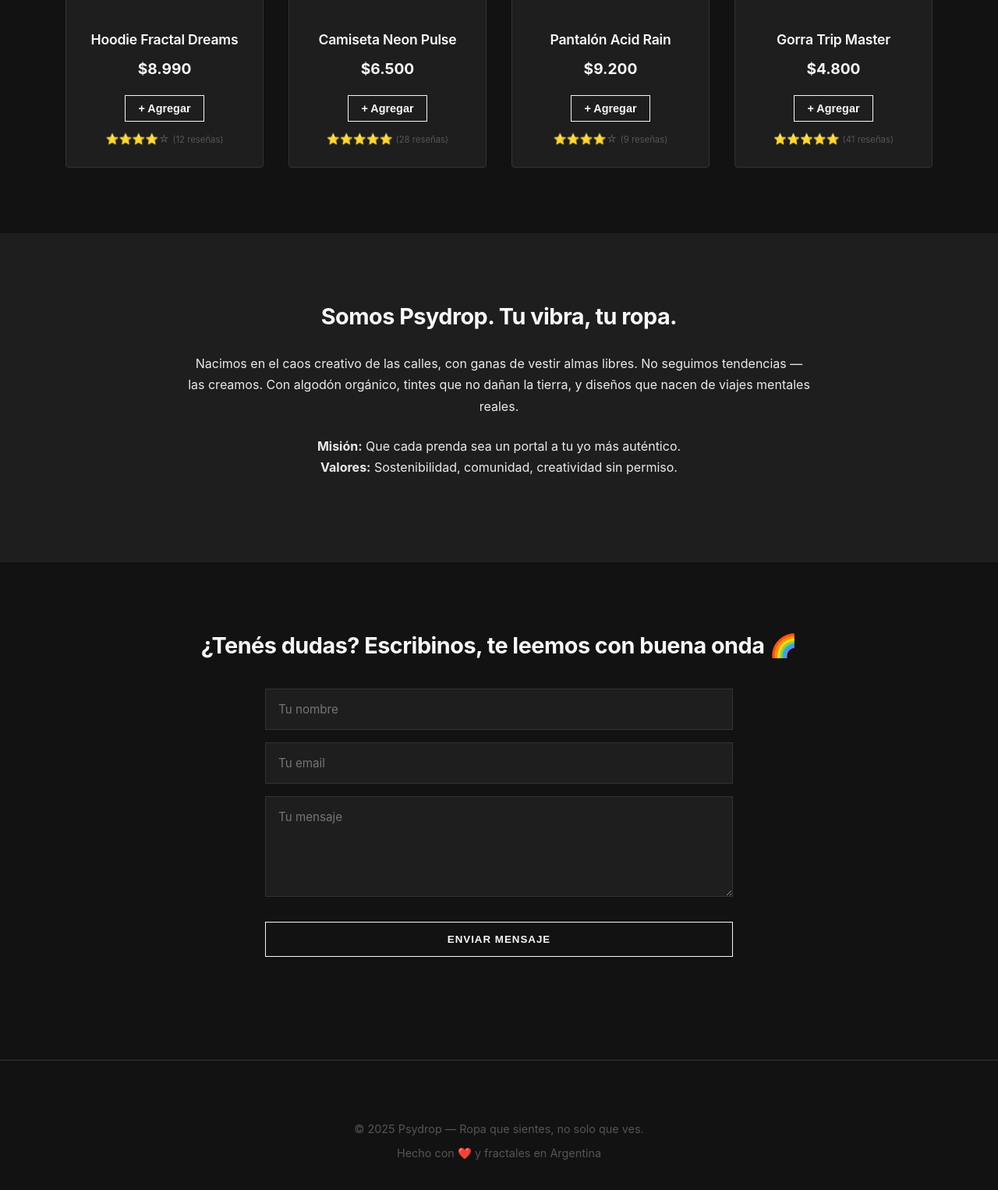
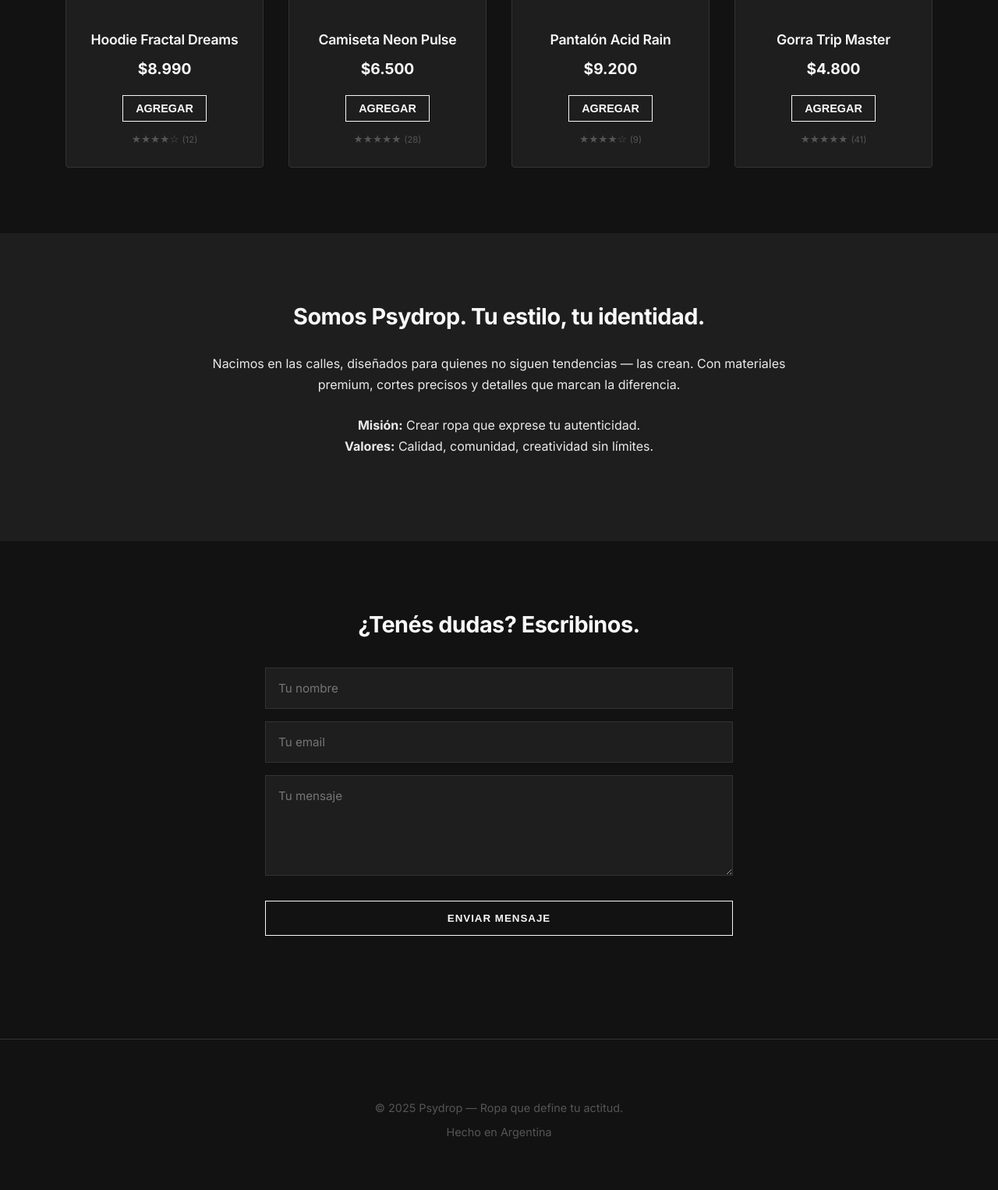
Before and after one commit to ailenpinoni4/psydrop, a plain HTML site: page index.html in a window 1280 px wide. Shown: the part 1216-2742 px from the top of the page at 78% size. Drawn offline with Linux system fonts and the light colour scheme; a web font is replaced by a local one.

Commit message:
index.html

```diff
--- a/index.html
+++ b/index.html
@@ -3,7 +3,8 @@
 <head>
   <meta charset="UTF-8">
   <meta name="viewport" content="width=device-width, initial-scale=1.0">
-  <title>Psydrop — Ropa Urbana Psicodélica</title>
+  <title>Psydrop — Ropa Urbana</title>
+  <link href="https://fonts.googleapis.com/css2?family=Inter:wght@400;500;600;700&family=Helvetica Neue:wght@400;500;700;800&display=swap" rel="stylesheet">
   <link rel="stylesheet" href="styles.css">
 </head>
 <body>
@@ -26,7 +27,7 @@
   <section id="inicio" class="hero">
     <div class="hero-content">
       <h1>Viste tu mente. Rompe la realidad.</h1>
-      <p>Colección psicodélica 2025 — estampados exclusivos, telas suaves, actitud sin límites.</p>
+      <p>Colección urbana 2025 — diseños exclusivos, telas premium, actitud sin límites.</p>
       <a href="#tienda" class="btn-primary">COMPRAR AHORA</a>
     </div>
   </section>
@@ -34,42 +35,42 @@
   <!-- TIENDA -->
   <section id="tienda" class="products-section">
     <div class="container">
-      <h2>Novedades que te harán viajar 🌀</h2>
+      <h2>Novedades que definen tu estilo</h2>
       <div class="products-grid">
         <div class="product-card">
-          <img src="https://via.placeholder.com/300x400/f957f9/FFFFFF?text=Hoodie+Fractal" alt="Hoodie Fractal Dreams">
+          <img src="https://via.placeholder.com/300x400/1e1e1e/f8f8f8?text=Hoodie+Urban" alt="Hoodie Fractal Dreams">
           <h3>Hoodie Fractal Dreams</h3>
           <p class="price">$8.990</p>
-          <button class="btn-add" data-name="Hoodie Fractal Dreams" data-price="8990">+ Agregar</button>
+          <button class="btn-add" data-name="Hoodie Fractal Dreams" data-price="8990">AGREGAR</button>
           <div class="reviews">
-            <span>⭐⭐⭐⭐☆</span> <small>(12 reseñas)</small>
+            <span>★★★★☆</span> <small>(12)</small>
           </div>
         </div>
         <div class="product-card">
-          <img src="https://via.placeholder.com/300x400/00f5ff/121212?text=Camiseta+Neon" alt="Camiseta Neon Pulse">
+          <img src="https://via.placeholder.com/300x400/1e1e1e/f8f8f8?text=Camiseta+Street" alt="Camiseta Neon Pulse">
           <h3>Camiseta Neon Pulse</h3>
           <p class="price">$6.500</p>
-          <button class="btn-add" data-name="Camiseta Neon Pulse" data-price="6500">+ Agregar</button>
+          <button class="btn-add" data-name="Camiseta Neon Pulse" data-price="6500">AGREGAR</button>
           <div class="reviews">
-            <span>⭐⭐⭐⭐⭐</span> <small>(28 reseñas)</small>
+            <span>★★★★★</span> <small>(28)</small>
           </div>
         </div>
         <div class="product-card">
-          <img src="https://via.placeholder.com/300x400/ccff00/121212?text=Pantalon+Acid" alt="Pantalón Acid Rain">
+          <img src="https://via.placeholder.com/300x400/1e1e1e/f8f8f8?text=Pantalón+Cargo" alt="Pantalón Acid Rain">
           <h3>Pantalón Acid Rain</h3>
           <p class="price">$9.200</p>
-          <button class="btn-add" data-name="Pantalón Acid Rain" data-price="9200">+ Agregar</button>
+          <button class="btn-add" data-name="Pantalón Acid Rain" data-price="9200">AGREGAR</button>
           <div class="reviews">
-            <span>⭐⭐⭐⭐☆</span> <small>(9 reseñas)</small>
+            <span>★★★★☆</span> <small>(9)</small>
           </div>
         </div>
         <div class="product-card">
-          <img src="https://via.placeholder.com/300x400/9d00ff/FFFFFF?text=Gorra+Trip" alt="Gorra Trip Master">
+          <img src="https://via.placeholder.com/300x400/1e1e1e/f8f8f8?text=Gorra+Snapback" alt="Gorra Trip Master">
           <h3>Gorra Trip Master</h3>
           <p class="price">$4.800</p>
-          <button class="btn-add" data-name="Gorra Trip Master" data-price="4800">+ Agregar</button>
+          <button class="btn-add" data-name="Gorra Trip Master" data-price="4800">AGREGAR</button>
           <div class="reviews">
-            <span>⭐⭐⭐⭐⭐</span> <small>(41 reseñas)</small>
+            <span>★★★★★</span> <small>(41)</small>
           </div>
         </div>
       </div>
@@ -79,17 +80,17 @@
   <!-- SOBRE NOSOTROS -->
   <section id="nosotros" class="about-section">
     <div class="container">
-      <h2>Somos Psydrop. Tu vibra, tu ropa.</h2>
-      <p>Nacimos en el caos creativo de las calles, con ganas de vestir almas libres. No seguimos tendencias — las creamos. Con algodón orgánico, tintes que no dañan la tierra, y diseños que nacen de viajes mentales reales.</p>
-      <p><strong>Misión:</strong> Que cada prenda sea un portal a tu yo más auténtico.<br>
-         <strong>Valores:</strong> Sostenibilidad, comunidad, creatividad sin permiso.</p>
+      <h2>Somos Psydrop. Tu estilo, tu identidad.</h2>
+      <p>Nacimos en las calles, diseñados para quienes no siguen tendencias — las crean. Con materiales premium, cortes precisos y detalles que marcan la diferencia.</p>
+      <p><strong>Misión:</strong> Crear ropa que exprese tu autenticidad.<br>
+         <strong>Valores:</strong> Calidad, comunidad, creatividad sin límites.</p>
     </div>
   </section>
 
   <!-- CONTACTO -->
   <section id="contacto" class="contact-section">
     <div class="container">
-      <h2>¿Tenés dudas? Escribinos, te leemos con buena onda 🌈</h2>
+      <h2>¿Tenés dudas? Escribinos.</h2>
       <form class="contact-form" id="contactForm">
         <input type="text" placeholder="Tu nombre" required>
         <input type="email" placeholder="Tu email" required>
@@ -102,8 +103,8 @@
   <!-- FOOTER -->
   <footer class="footer">
     <div class="container">
-      <p>© 2025 Psydrop — Ropa que sientes, no solo que ves.</p>
-      <p>Hecho con ❤️ y fractales en Argentina</p>
+      <p>© 2025 Psydrop — Ropa que define tu actitud.</p>
+      <p>Hecho en Argentina</p>
     </div>
   </footer>
 
```
